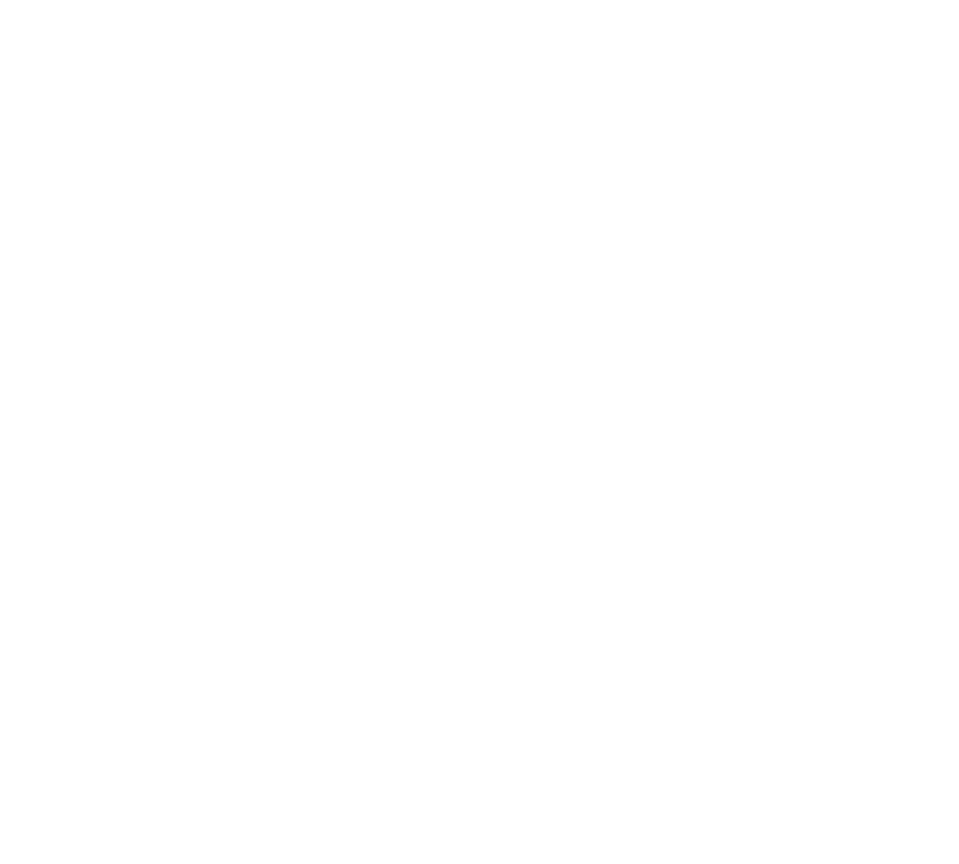
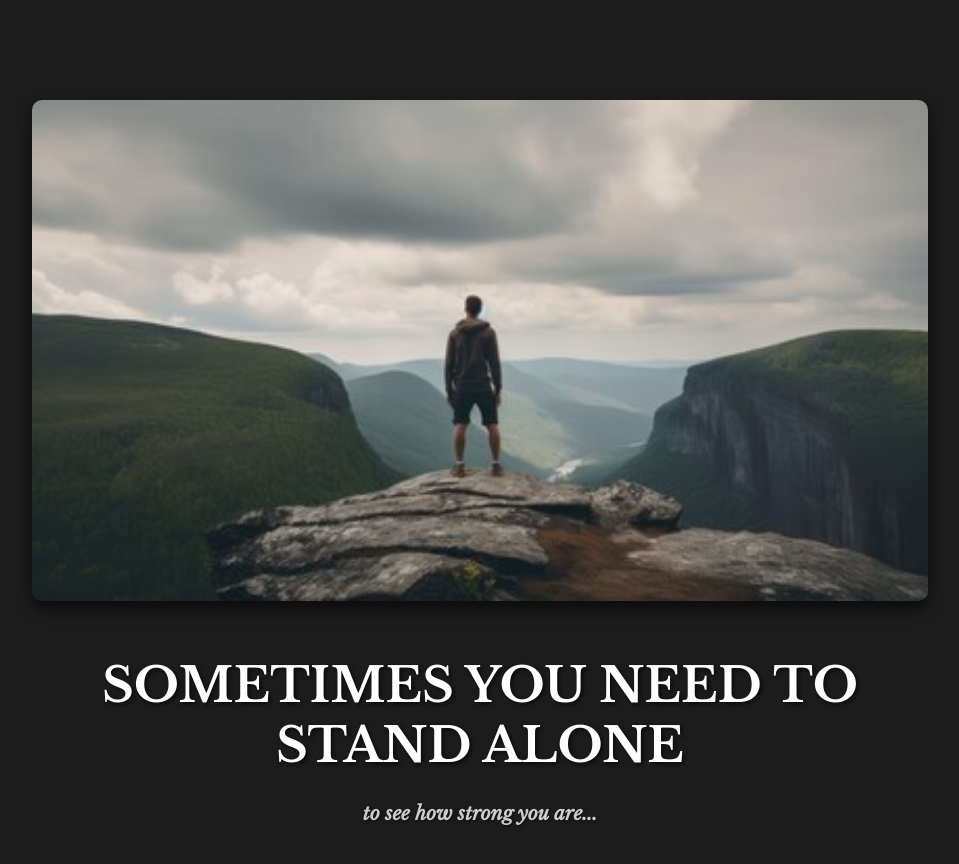
Before and after one commit to mobinboy12/Meme-Motivational-Project-CSS, a plain HTML site: page index.html in a window 1280 px wide. Shown: the whole page, without its empty margins (160-1119 px from the left). Before the commit the page ends 800 px from the top, so only its background shows below. Drawn offline with nearby package versions, Linux system fonts and the light colour scheme.

Commit message:
Finished motivational meme layout and styling

```diff
--- a/index.html
+++ b/index.html
@@ -14,3 +14,23 @@ But it must have the following features:
 6. Read about the text-transform property on MDN docs to make the h1 uppercase with CSS.
   https://developer.mozilla.org/en-US/docs/Web/CSS/text-transform
 -->
+  <!DOCTYPE html>
+  <html lang="en">
+  <head>
+    <meta charset="UTF-8">
+    <meta name="viewport" content="width=device-width, initial-scale=1.0">
+    <title>Motivational Meme Poster</title>
+    <link rel="stylesheet" href="./style.css" />
+    <link rel="preconnect" href="https://fonts.googleapis.com">
+<link rel="preconnect" href="https://fonts.gstatic.com" crossorigin>
+<link href="https://fonts.googleapis.com/css2?family=Caveat:wght@400..700&family=Libre+Baskerville:ital,wght@0,400;0,700;1,400&family=Open+Sans:ital,wght@0,300..800;1,300..800&display=swap" rel="stylesheet">
+  </head>
+  <body>
+    <div class="poster">
+      <img src="solution/motivation.png.jpg" alt="Motivational Cliff Image" />
+      <h1>SOMETIMES YOU NEED TO STAND ALONE</h1>
+      <h4>to see how strong you are...</h4>
+      </div>
+
+  </body>
+  </html>
--- a/style.css
+++ b/style.css
@@ -0,0 +1,36 @@
+body {
+    background-color: #1c1c1c;
+    margin: 0;
+    padding: 0;
+  }
+
+  .poster {
+    color: #fefefe;
+    height: auto;
+    width: 70%;
+    margin: 100px auto;
+    text-align: center;
+    font-family: "Libre Baskerville", serif;
+  }
+
+  .poster img {
+    width: 100%;
+    border-radius: 10px;
+    box-shadow: 0 8px 16px rgba(0, 0, 0, 0.6);
+    margin-bottom: 20px;
+  }
+
+  h1 {
+    font-size: 3em;
+    margin-top: 30px;
+    margin-bottom: 10px;
+    font-weight: bold;
+    text-shadow: 2px 2px 4px rgba(0, 0, 0, 0.7);
+  }
+
+  h4 {
+    font-size: 1.2em;
+    color: #cccccc;
+    font-style: italic;
+    text-shadow: 1px 1px 3px rgba(0, 0, 0, 0.6);
+  }
```
